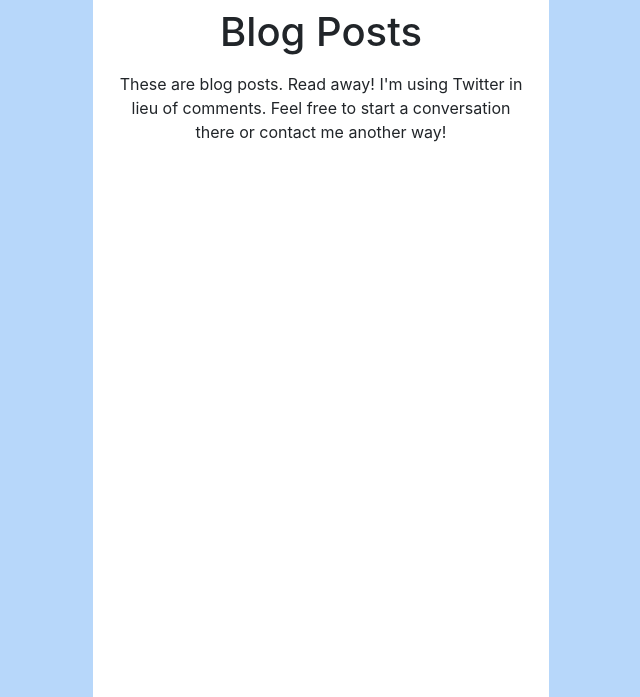
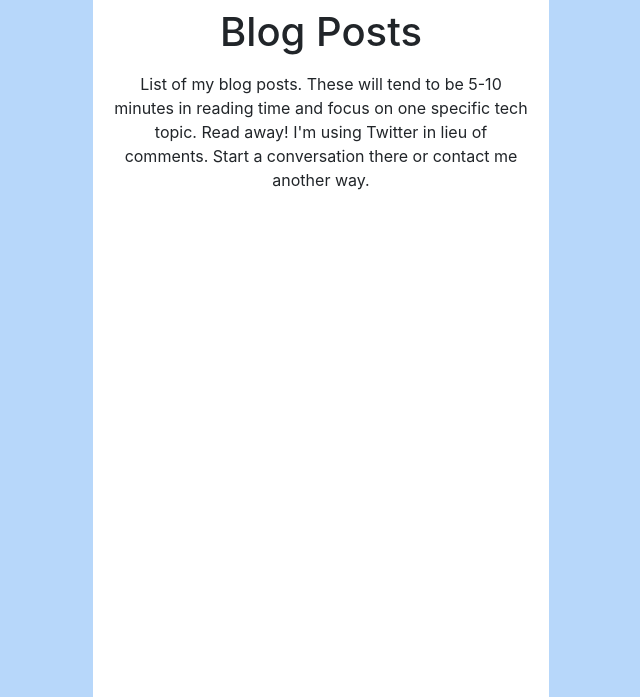
Before and after one commit to spencertollefson/spencertollefson.com-website, a Django app: template blog/templates/blog/post_list.html in a window 1280 px wide. Shown: the part 56-753 px from the top of the page, without its empty margins (319-959 px from the left). Run offline with Django 3.2, Linux system fonts and the light colour scheme; the template is opened without the code that fills it, so the values that code supplies are empty; parts of the project's set-up code (start-up, migrations or seed data) failed here and were passed over; some libraries are stand-ins or nearby versions.

Commit message:
Add meta tags for the updated pages. Slight name change to sitemap.py file

```diff
--- a/blog/templates/blog/base.html
+++ b/blog/templates/blog/base.html
@@ -31,7 +31,10 @@
         <link rel="stylesheet" href="{% static 'blog/css/blog.css' %}">
 
         <title>{% block title %}Spencer Tollefson{% endblock title %}</title>
-        <meta name
+
+        {% block metatags %}
+        <meta name="description" content="This is my personal website, created and maintained by me! In it you'll find a blog, journal, and get-to-me section. Most of my content will revolve around my journey of learning coding and related topics.">
+        {% endblock metatags %}
     </head>
 
 
--- a/blog/templates/blog/journal_list.html
+++ b/blog/templates/blog/journal_list.html
@@ -4,6 +4,11 @@
 
 {% block title %}Spencer Tollefson{% endblock %}
 
+        {% block metatags %}
+        <meta name="description" content="This is a collection of short diary-style entries that likely
+                are shorter in length and wander in subject more than
+                Blog posts. In a sense, it's my journal of learning tech.">
+        {% endblock metatags %}
 
 {% block navbar %}
     <nav class="navbar sticky-top navbar-expand-sm navbar-dark bg-dark">
--- a/blog/templates/blog/post_list.html
+++ b/blog/templates/blog/post_list.html
@@ -2,6 +2,12 @@
 
 {% block title %}Spencer Tollefson{% endblock %}
 
+{% block metatags %}
+    <meta name="description" content="List of my blog posts. These will tend to be 5-10 minutes
+                in reading time and focus on one specific tech topic.
+                Read away! I'm using Twitter in lieu of comments.
+                Start a conversation there or contact me another way.">
+{% endblock metatags %}
 
 {% block header-setup %}
     <div class="row justify-content-center text-center">
@@ -11,8 +17,9 @@
         <div class="w-100"></div>
         <div class="col-11">
             <p>
-                These are blog posts. Read away! I'm using Twitter in lieu of comments. Feel
-                free to start a conversation there or contact me another way!
+                List of my blog posts. These will tend to be 5-10 minutes in reading time and focus on one specific tech topic.
+                Read away! I'm using Twitter in lieu of comments.
+                Start a conversation there or contact me another way.
             </p>
         </div>
     </div>
--- a/blog/templates/blog/resume.html
+++ b/blog/templates/blog/resume.html
@@ -1,6 +1,10 @@
 {% extends 'blog/base.html' %}
 
 {% block title %}Spencer Tollefson - Resume{% endblock %}
+
+{% block metatags %}
+    <meta name="description" content="A scrollable view of my resume.>
+{% endblock metatags %}
 
 {% block navhighlights %}
     <li class="nav-item">
--- a/blog/urls.py
+++ b/blog/urls.py
@@ -1,7 +1,7 @@
 from django.urls import include, path
 from django.contrib.sitemaps.views import sitemap
 from . import views
-from website import sitemaps
+from website import sitemap
 
 urlpatterns = [
     path('', views.about, name='about'),
@@ -11,7 +11,7 @@ urlpatterns = [
     path('markdownx/', include('markdownx.urls')),
     path('journal/<int:pk>/', views.journal_detail, name='journal_detail'),
     path('resume/', views.resume, name='resume'),
-    path('sitemap.xml', sitemap, {'blog': sitemaps.BlogSitemap}, name='django.contrib.sitemaps.views.sitemap')
+    path('sitemap.xml', sitemap, {'blog': sitemap.BlogSitemap}, name='django.contrib.sitemaps.views.sitemap')
     # path('drafts/', views.post_draft_list, name='post_draft_list'),
     # re_path(r'^blog/(?P<year>[0-9]{4})/(?P<month>[0-9]{1,2})/(?P<day>[0-9]{1,2})/(?P<slug>[-\w]+)/$', views.post_detail, name='post_detail')
 ]
```
Also changed, not shown: website/sitemap.py (renamed from website/sitemaps.py).
